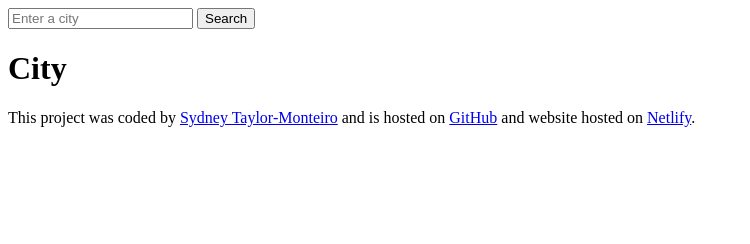
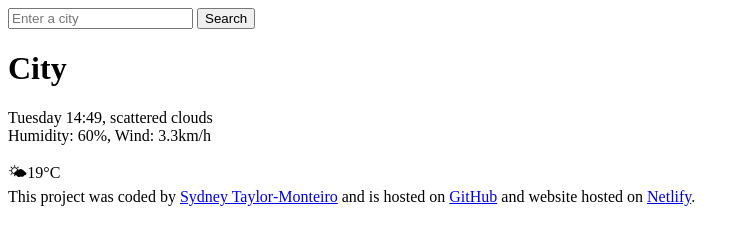
Before and after one commit to Sydney-Taylor-Monteiro/w7-homework, a plain HTML site: page index.html in a window 1280 px wide. Shown: the whole page, without its empty margins (0-750 px from the left). Drawn offline with Linux system fonts and the light colour scheme.

Commit message:
added more content in main section of html

```diff
--- a/index.html
+++ b/index.html
@@ -14,6 +14,12 @@
     </header>
     <main>
       <h1>City</h1>
+      <p>
+        Tuesday 14:49, scattered clouds
+        <br />
+        Humidity: 60%, Wind: 3.3km/h
+      </p>
+      🌤19°C
     </main>
 
     <footer>
```
